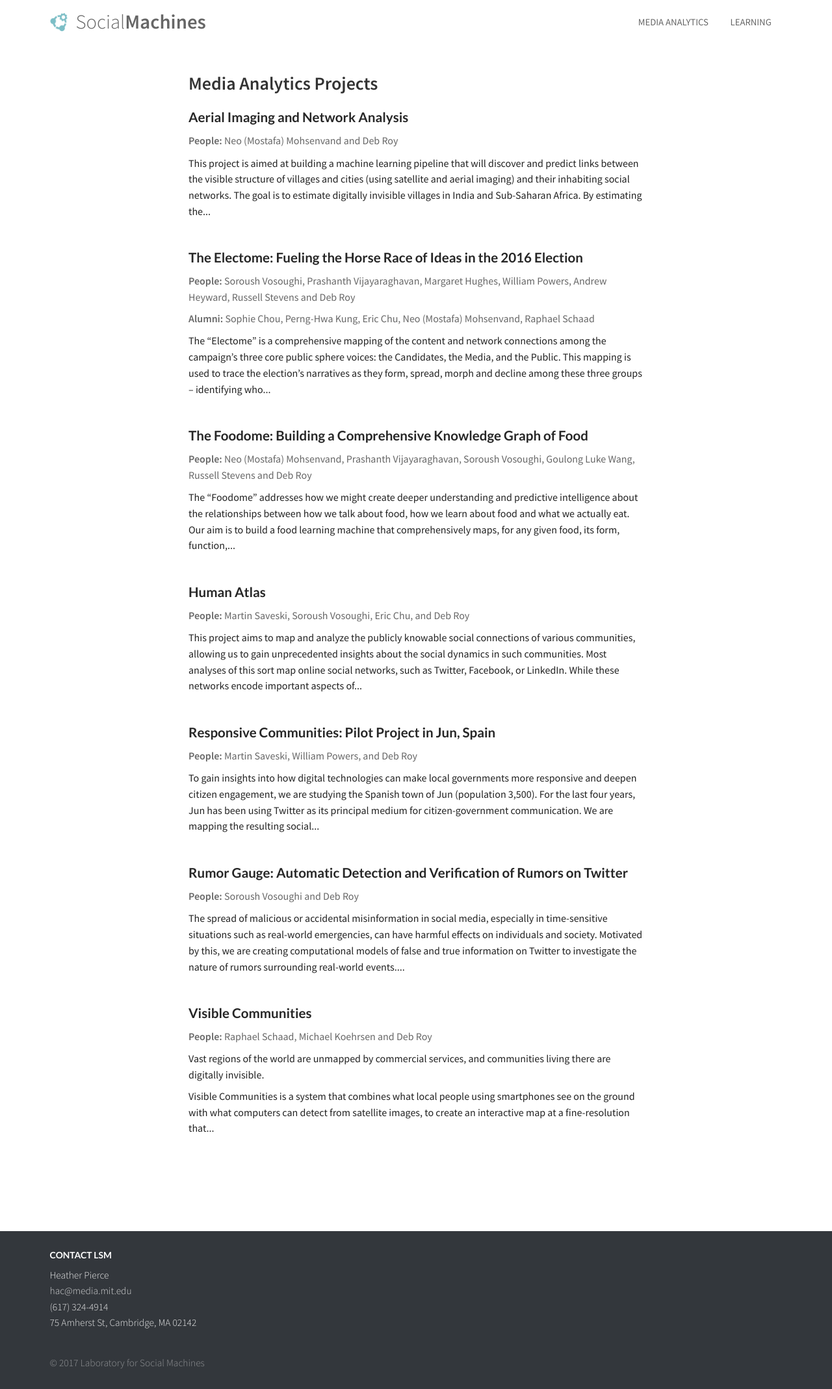
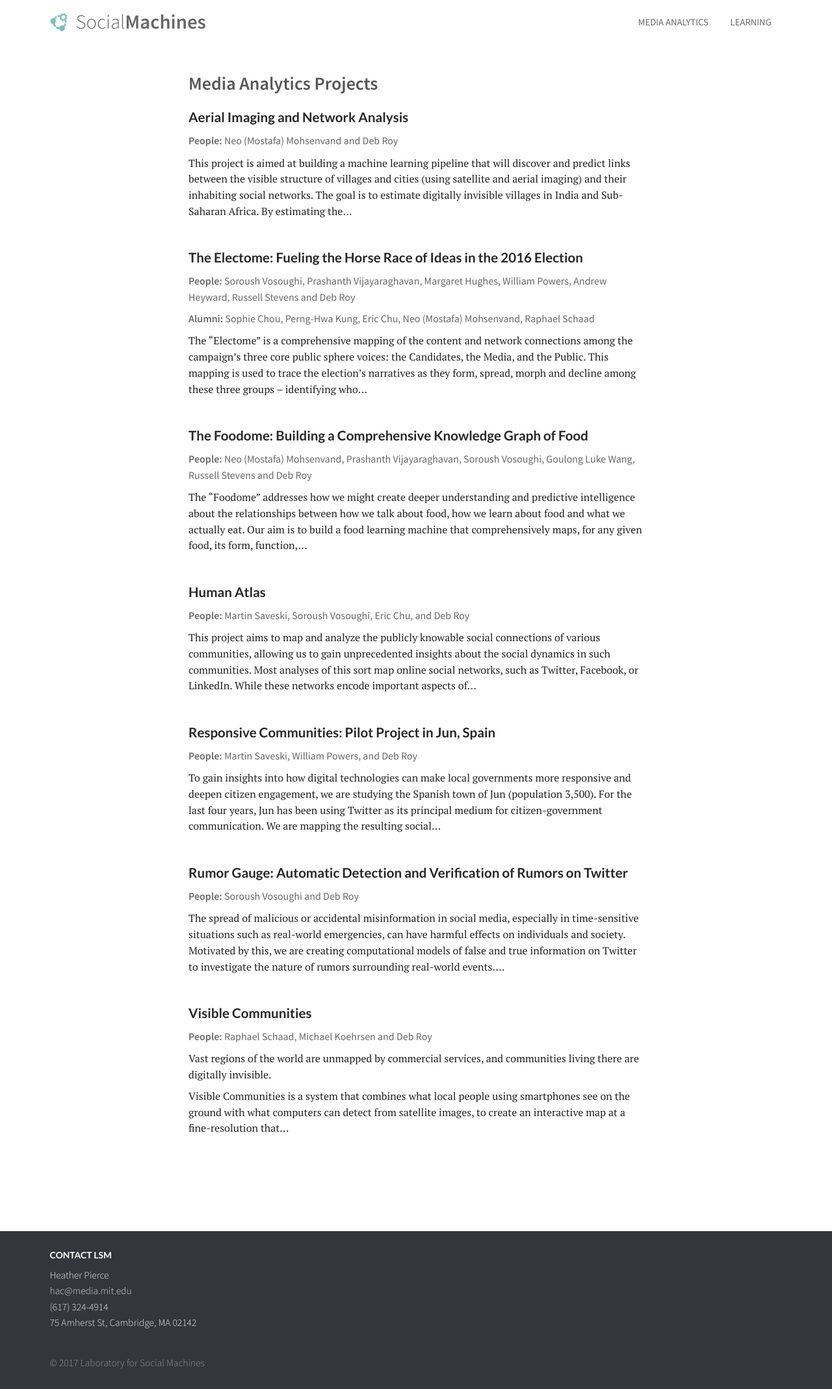
Before and after one commit to mit-ccc/social-machines.github.io, a Jekyll site: the page built from media-analytics/projects.md, in a window 1280 px wide. Shown: the whole page at 65% size. Built offline with Jekyll 4.4.1, drawn with Linux system fonts in a browser that asks for light colours; nearby versions of some CDN libraries.

Commit message:
Consider serif for body text

```diff
--- a/_layouts/default.html
+++ b/_layouts/default.html
@@ -12,7 +12,7 @@
     <link rel="stylesheet" href="https://cdnjs.cloudflare.com/ajax/libs/semantic-ui/2.2.13/semantic.min.css">
     <link rel="stylesheet" href="{{ "/css/main.css" | prepend: site.baseurl | replace: '//', '/' }}">
     <link href="https://fonts.googleapis.com/css?family=Source+Sans+Pro:300,400,600" rel="stylesheet">
-
+    <link href="https://fonts.googleapis.com/css?family=PT+Serif:400,700" rel="stylesheet">
     <!-- RSS -->
     <link href="/atom.xml" type="application/atom+xml" rel="alternate" title="ATOM Feed" />
 
--- a/css/main.scss
+++ b/css/main.scss
@@ -7,7 +7,8 @@ body {
   // letter-spacing: 1px;
   font-weight: 400;
   font-family: "Source Sans Pro", "Helvetica Neue", Helvetica, Arial, sans-serif;
-  color: #333;
+  font-family: "PT Serif", Georgia, serif;
+  color: #565656;
   -webkit-font-smoothing: antialiased;
 }
 
@@ -18,13 +19,22 @@ p {
 h1, h2, h3, h4, h5, h6,
 .ui.header,
 .ui.menu,
+.ui.text.container,
+.main-footer,
+.card,
+.boxes,
+.projects .meta {
+  font-family: "Source Sans Pro", "Helvetica Neue", Helvetica, Arial, sans-serif;
+}
+
 .ui.text.container {
-  font-family: "Source Sans Pro", "Helvetica Neue", Helvetica, Arial, sans-serif;
+  font-family: "PT Serif", serif;
 }
 
 
 strong {
   font-weight: 600;
+  color: #333;
 }
 
 .main-header {
```
